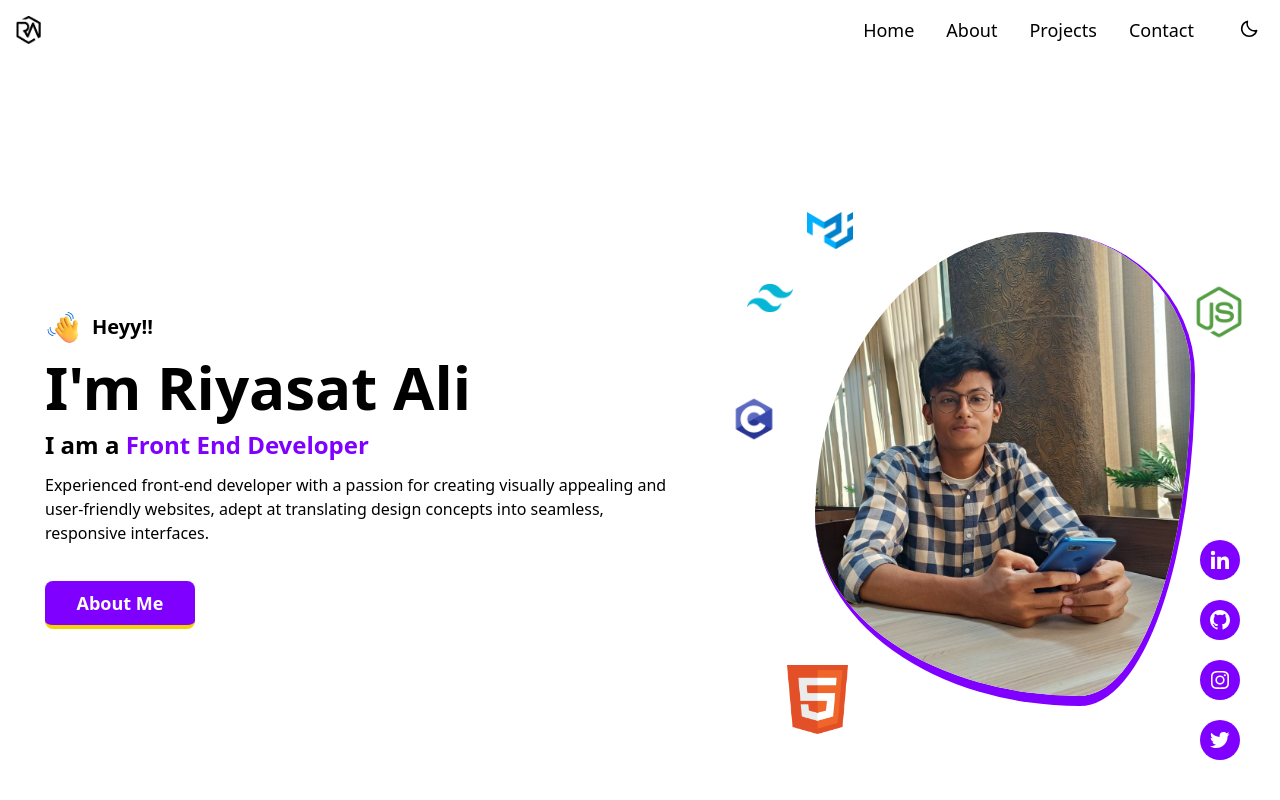
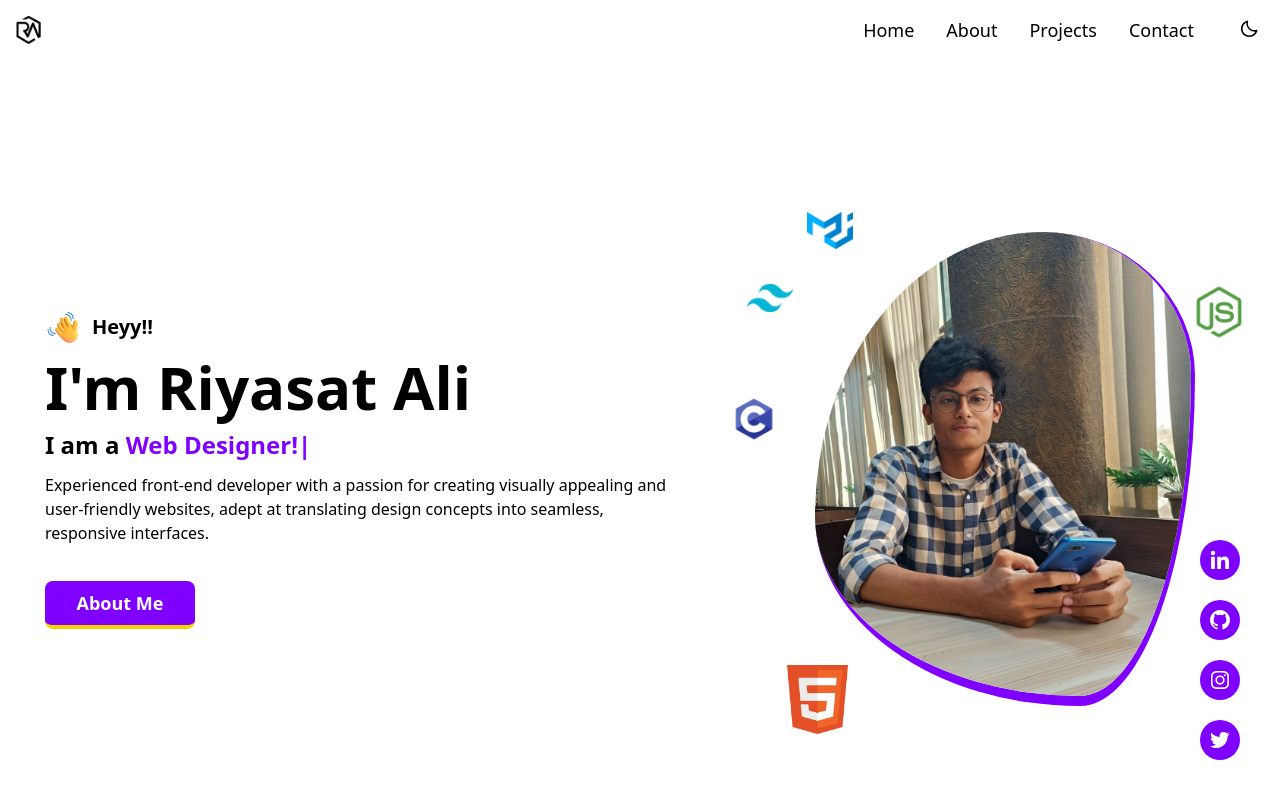
Before and after one commit to Riyasatt/My-Portfolio, a React (Vite) app: page / in a window 1280 px wide. Shown: the top 800 px of the page. Built offline with nearby package versions, Linux system fonts and the light colour scheme.

Commit message:
Type Writter Added

```diff
--- a/package.json
+++ b/package.json
@@ -16,7 +16,8 @@
     "react": "^18.2.0",
     "react-dom": "^18.2.0",
     "react-icons": "^4.11.0",
-    "react-router-dom": "^6.17.0"
+    "react-router-dom": "^6.17.0",
+    "react-type-animation": "^3.2.0"
   },
   "devDependencies": {
     "@types/react": "^18.2.15",
--- a/src/components/Home.jsx
+++ b/src/components/Home.jsx
@@ -1,69 +1,111 @@
-import React, { useContext } from 'react'
-import wave from "/src/assets/waving-hand.gif"
-import { ThemeContext } from '../Context'
-import HeroImg from "/src/assets/Riyasat.jpg"
-import FloatingDiv from './FloatingDiv'
-import Button from './Button'
-import Reveal from './Reveal'
-import mui from "/src/assets/mui.png"
-import c from "/src/assets/c.png"
-import tailwind from "/src/assets/tailwind.png"
-import htmlimg from "/src/assets/html.png"
-import node from "/src/assets/node.png"
-
+import React, { useContext } from "react";
+import wave from "/src/assets/waving-hand.gif";
+import { ThemeContext } from "../Context";
+import HeroImg from "/src/assets/Riyasat.jpg";
+import FloatingDiv from "./FloatingDiv";
+import Button from "./Button";
+import Reveal from "./Reveal";
+import mui from "/src/assets/mui.png";
+import c from "/src/assets/c.png";
+import tailwind from "/src/assets/tailwind.png";
+import htmlimg from "/src/assets/html.png";
+import node from "/src/assets/node.png";
+import { TypeAnimation } from "react-type-animation";
 
 const Home = () => {
-  const { theme } = useContext(ThemeContext)
+  const { theme } = useContext(ThemeContext);
 
   return (
-    <div className={` min-h-screen ${theme === "light" ? "text-black" : "text-white"} overflow-hidden`} id='home'>
-      <div className=' h-full  flex flex-col-reverse gap-y-5 lg:flex-row py-20 lg:py-48  justify-around items-center px-5 lg:px-0'>
-        <div className='flex flex-col gap-y-3 lg:w-1/2 2xl:w-1/3'>
+    <div
+      className={` min-h-screen ${
+        theme === "light" ? "text-black" : "text-white"
+      } overflow-hidden`}
+      id="home"
+    >
+      <div className=" h-full  flex flex-col-reverse gap-y-5 lg:flex-row py-20 lg:py-48  justify-around items-center px-5 lg:px-0">
+        <div className="flex flex-col gap-y-3 lg:w-1/2 2xl:w-1/3">
           <Reveal>
-          <div className=' flex items-center gap-x-3'>
-            <img src={wave} alt='wave' width={35} />
-            <div className='h3'>
-              Heyy!!
-            </div>
+            <div className=" flex items-center gap-x-3">
+              <img src={wave} alt="wave" width={35} />
+              <div className="h3">Heyy!!</div>
             </div>
           </Reveal>
           <Reveal>
-          <div className='h1'>
-            I'm Riyasat Ali
-          </div>
+            <div className="h1">I'm Riyasat Ali</div>
           </Reveal>
           <Reveal>
-          <div className='h2'>
-            I am a <span className=' text-accent'>Front End Developer</span>
+            <div className="h2">
+              I am a {" "}
+              <span className=" text-accent">
+                <TypeAnimation
+                  sequence={[
+                    // Same substring at the start will only be typed out once, initially
+                    "Front End Developer!",
+                    1000, // wait 1s before replacing "Mice" with "Hamsters"
+                    "UI/UX Designer!",
+                    1000,
+                    "Web Designer!",
+                    1000,
+                    "Passionate Coder!",
+                    1000,
+                  ]}
+                  wrapper="span"
+                  speed={50}
+                  repeat={Infinity}
+                />
+              </span>
             </div>
           </Reveal>
           <Reveal>
             <div>
-            Experienced front-end developer with a passion for creating visually appealing and user-friendly websites, adept at translating design concepts into seamless, responsive interfaces.
+              Experienced front-end developer with a passion for creating
+              visually appealing and user-friendly websites, adept at
+              translating design concepts into seamless, responsive interfaces.
             </div>
           </Reveal>
           <Reveal>
-          <div className=' mt-6 flex'>
+            <div className=" mt-6 flex">
               <a href="#about">
-              <Button name="About Me" classes="hover:text-black hover:bg-accent2" />
+                <Button
+                  name="About Me"
+                  classes="hover:text-black hover:bg-accent2"
+                />
               </a>
             </div>
           </Reveal>
-
         </div>
         <Reveal>
-        <div className='  flex justify-center lg:block lg:pr-10 relative p-10 '>
-          <img src={HeroImg} alt="" className=' animate-blob-normal w-[300px] md:w-[380px] border-b-[10px] border-r-4 border-accent lg:hover:border-accent2 transition-all duration-300' />
-          <FloatingDiv image={mui} classes="w-[60px] md:w-[70px] absolute top-2 left-5 " />
-          <FloatingDiv image={c} classes="w-[60px] md:w-[70px] absolute top-48 -left-14 " />
-          <FloatingDiv image={tailwind} classes="w-[60px] md:w-[70px] absolute top-20 -left-10 " />
-          <FloatingDiv image={htmlimg} classes="w-[75px] md:w-[85px] absolute bottom-0 -left-0 " />
-          <FloatingDiv image={node} classes="w-[70px] md:w-[80px] absolute top-20 -right-6 " />
+          <div className="  flex justify-center lg:block lg:pr-10 relative p-10 ">
+            <img
+              src={HeroImg}
+              alt=""
+              className=" animate-blob-normal w-[300px] md:w-[380px] border-b-[10px] border-r-4 border-accent lg:hover:border-accent2 transition-all duration-300"
+            />
+            <FloatingDiv
+              image={mui}
+              classes="w-[60px] md:w-[70px] absolute top-2 left-5 "
+            />
+            <FloatingDiv
+              image={c}
+              classes="w-[60px] md:w-[70px] absolute top-48 -left-14 "
+            />
+            <FloatingDiv
+              image={tailwind}
+              classes="w-[60px] md:w-[70px] absolute top-20 -left-10 "
+            />
+            <FloatingDiv
+              image={htmlimg}
+              classes="w-[75px] md:w-[85px] absolute bottom-0 -left-0 "
+            />
+            <FloatingDiv
+              image={node}
+              classes="w-[70px] md:w-[80px] absolute top-20 -right-6 "
+            />
           </div>
         </Reveal>
       </div>
     </div>
-  )
-}
+  );
+};
 
-export default Home
+export default Home;
```
Also changed, not shown: 1 other file (tests, documents, lock files or other folders). Lines whose indentation alone changed are shown as unchanged.
